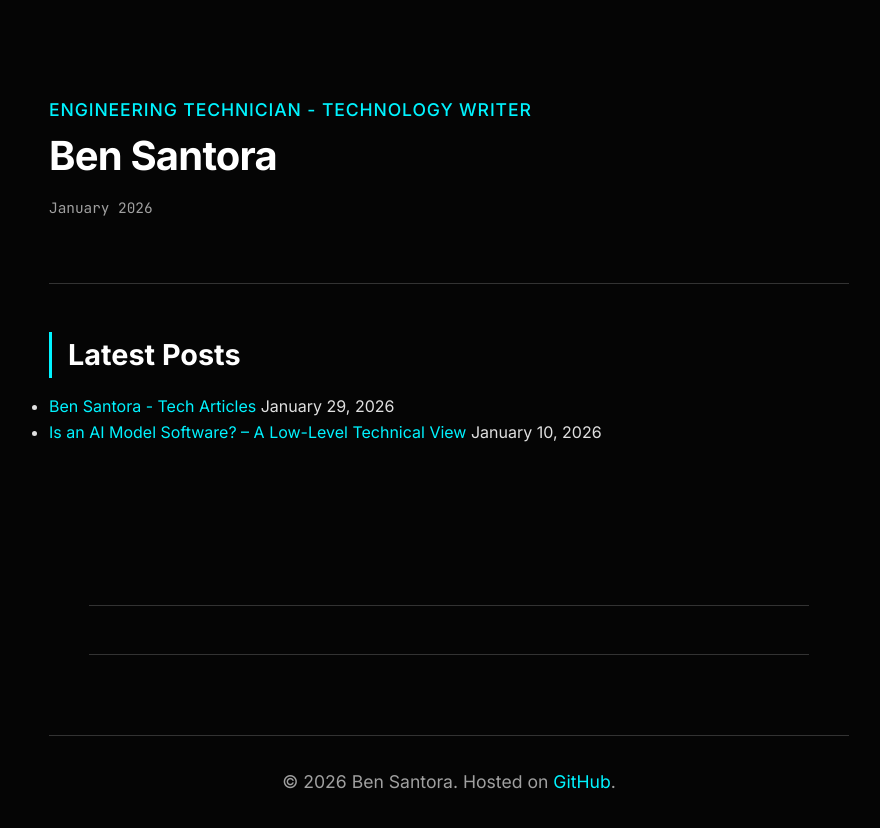
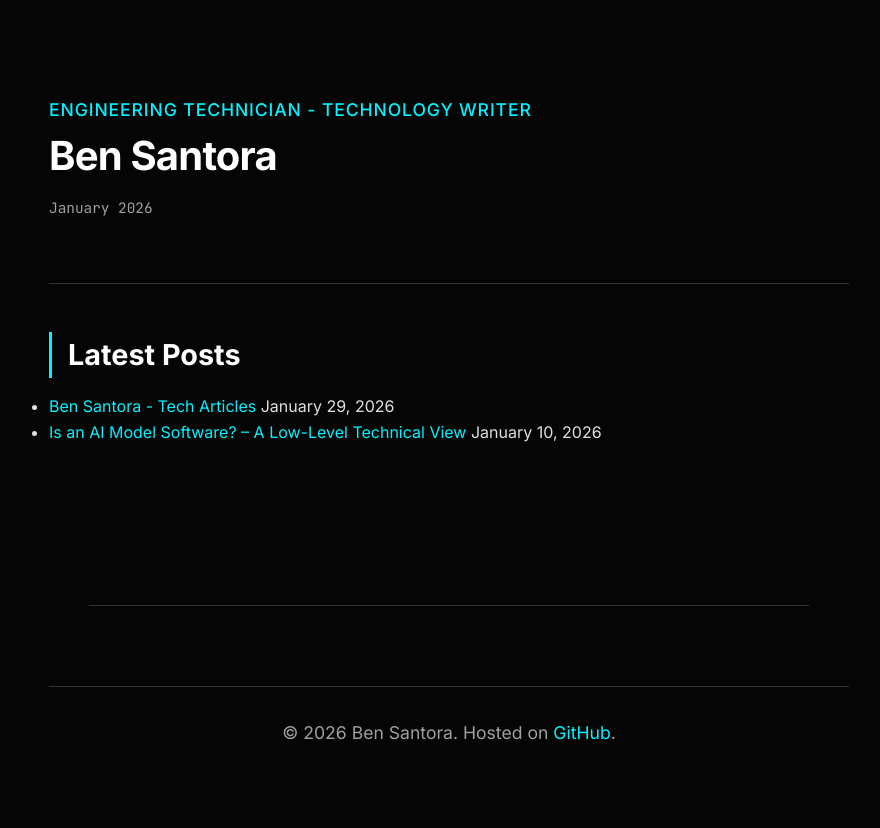
Before and after one commit to ben-santora/ben-santora.github.io, a Jekyll site: the page built from index.html, in a window 1280 px wide. Shown: the top 828 px of the page, without its empty margins (191-1071 px from the left). Built offline with Jekyll 4.4.1, drawn with Linux system fonts in a browser that asks for light colours.

Commit message:
Update index.html

```diff
--- a/index.html
+++ b/index.html
@@ -223,14 +223,5 @@ author: "Ben Santora"
         </header>
 
         <main>
-            <article>
-                <p class="lead"><span class="highlight"></span></p>
 
-                <h2></h2>
-                <p></p>
-
-                <p class="meta-info"
-                    style="margin-top: 2rem; border-top: 1px solid var(--border-color); padding-top: 1rem;">
-                </p>
-            </article>
         </main>
```
